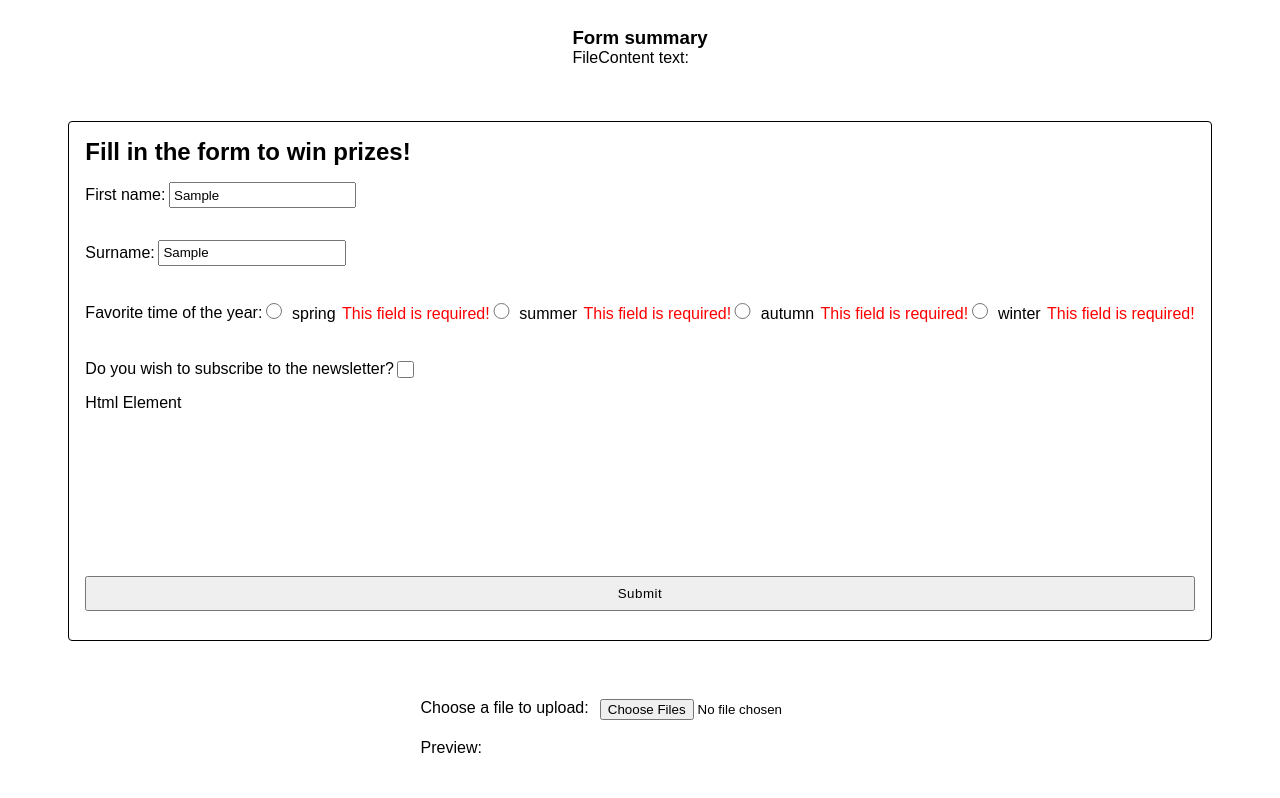
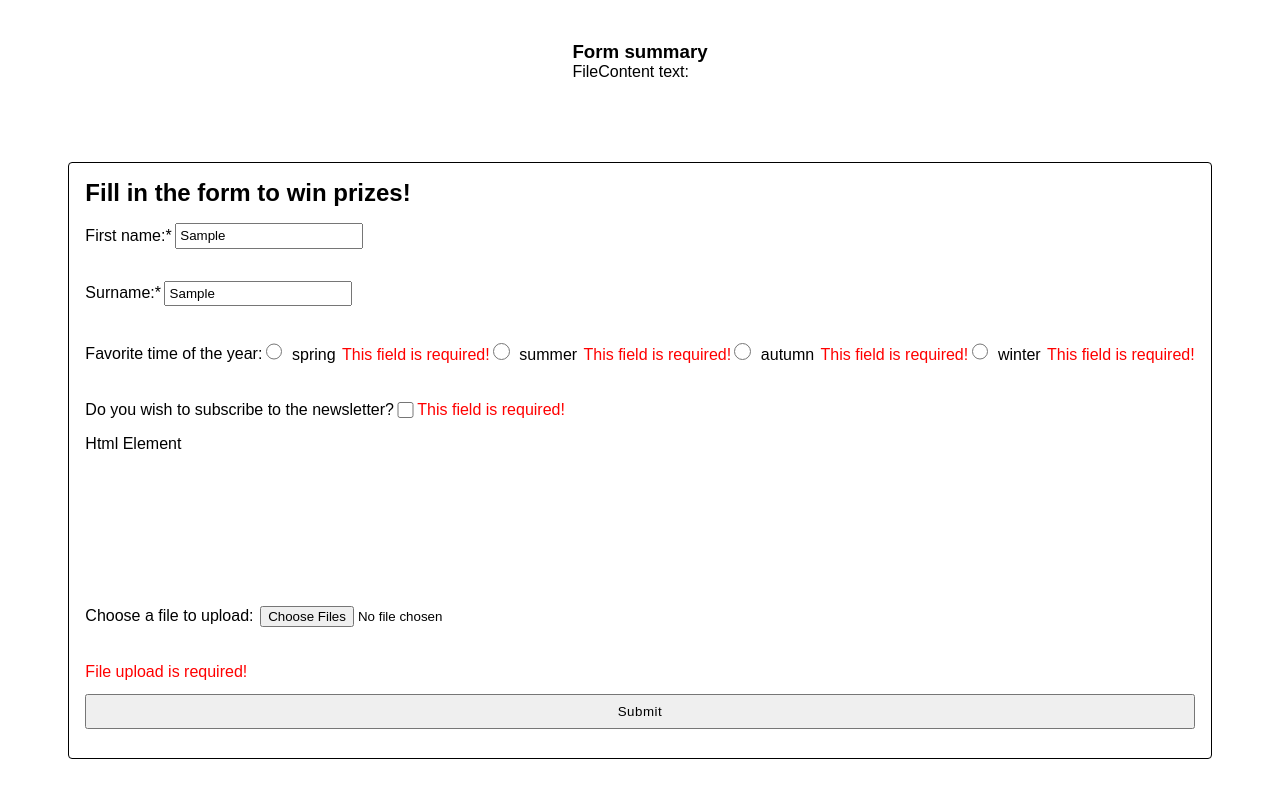
Before and after one commit to MRFolio/react-hook-form, a React (Create React App) app: page / in a window 1280 px wide. Both pictures are taken after typing "Sample", "Sample" into the empty fields and a click on the button "Submit". Built offline with nearby package versions, Linux system fonts and the light colour scheme.

Commit message:
feat(fileUpload): add fileupload to form + validation

```diff
--- a/src/App.js
+++ b/src/App.js
@@ -1,4 +1,3 @@
-import FileUpload from './components/FileUpload';
 import Form from './components/Form';
 import Result from './components/Result';
 
@@ -7,7 +6,6 @@ function App() {
     <main className="main">
       <Result />
       <Form />
-      <FileUpload />
     </main>
   );
 }
--- a/src/components/FileUpload.js
+++ b/src/components/FileUpload.js
@@ -14,8 +14,13 @@ const readFileContent = (file) => {
   });
 };
 
-const FileUpload = () => {
+const FileUpload = ({ label, register, required }) => {
   const [files, setFiles] = useState([]);
+  const [collapsedPreview, setCollapsedPreview] = useState(false);
+
+  const handleClick = () => {
+    setCollapsedPreview(!collapsedPreview);
+  };
 
   const handleChange = async (e) => {
     const inputFiles = [...e.target.files];
@@ -36,10 +41,10 @@ const FileUpload = () => {
   };
 
   return (
-    <div>
-      <label htmlFor="file">Choose a file to upload: </label>
+    <section className={styles.fileContainer}>
+      <label htmlFor="file">{label}</label>
       <input
-        // ref={register({ required: true })}
+        ref={register({ required })}
         type="file"
         name="uploadedFile"
         id="uploadedFile"
@@ -48,21 +53,29 @@ const FileUpload = () => {
         multiple
       />
       {files && (
-        <div className={styles.filePreview}>
-          <p>Preview:</p>
+        <div className={styles.filePreviewContainer}>
           {files.map((file, index) => {
-            const preview = file.lineText[0].slice(0, 25);
+            const preview = file.lineText[0].slice(0, 20) + '...';
+            const full = file.lineText;
             return (
-              <p key={file.name}>
-                <span>File {index} preview: </span>
-                {preview}...
-              </p>
+              <div key={file.name} className={styles.singleFilePreview}>
+                <h4 className={styles.previewHeading}>
+                  ({index + 1}) {file.name} preview:
+                </h4>
+                <p>{!collapsedPreview ? preview : full}</p>
+                <button
+                  className={styles.expandBtn}
+                  onClick={handleClick}
+                  type="button"
+                >
+                  {collapsedPreview ? 'Read less...' : 'Read more...'}
+                </button>
+              </div>
             );
           })}
         </div>
       )}
-      {/* {errors.file && <span>This field is required</span>} */}
-    </div>
+    </section>
   );
 };
 
--- a/src/components/FileUpload.module.scss
+++ b/src/components/FileUpload.module.scss
@@ -1,7 +1,36 @@
-.filePreview {
-  margin: 1em 0;
+.fileContainer {
+  width: 100%;
+  // margin: 1em;
+
+  .filePreviewContainer {
+    width: 100%;
+    margin: 1em 0;
+    display: grid;
+    grid-template-columns: repeat(2, 1fr);
+
+    @media screen and (max-width: 926px) {
+      display: block;
+    }
+
+    .singleFilePreview {
+      border: 1px solid black;
+      margin: 0.45em;
+      padding: 0.45em;
+
+      .previewHeading {
+        margin: 0.35em 0;
+      }
+    }
+
+    .expandBtn {
+      width: 100%;
+      margin-top: 1em;
+      padding: 0.35em;
+      cursor: pointer;
+    }
+  }
 }
 
-span {
-  color: black;
-}
+// span {
+//   color: black;
+// }
--- a/src/components/Form.js
+++ b/src/components/Form.js
@@ -1,4 +1,5 @@
 import { useForm } from 'react-hook-form';
+import FileUpload from './FileUpload';
 import styles from './Form.module.scss';
 
 const seasons = ['spring', 'summer', 'autumn', 'winter'];
@@ -22,6 +23,7 @@ const Form = () => {
   //   setFormInput({ ...formInput, [name]: value });
   // };
 
+  console.log(errors);
   const onSubmit = async (data, e) => {
     e.preventDefault();
 
@@ -47,7 +49,7 @@ const Form = () => {
     <form className={styles.form} onSubmit={handleSubmit(onSubmit)}>
       <h2>Fill in the form to win prizes!</h2>
       <div className={styles.formRow}>
-        <label htmlFor="name">First name:</label>
+        <label htmlFor="name">First name:* </label>
         <input
           ref={register({
             required: true,
@@ -59,14 +61,16 @@ const Form = () => {
           placeholder="Enter name..."
         />
         {errors.name && errors.name.type === 'required' && (
-          <span>This field is required</span>
+          <span className={styles.errorMessage}>This field is required</span>
         )}
         {errors.name && errors.name.type === 'minLength' && (
-          <span>Minimum of 2 characters is required</span>
+          <span className={styles.errorMessage}>
+            Minimum of 2 characters is required
+          </span>
         )}
       </div>
       <div className={styles.formRow}>
-        <label htmlFor="name">Surname:</label>
+        <label htmlFor="name">Surname:*</label>
         <input
           ref={register({
             required: true,
@@ -78,11 +82,13 @@ const Form = () => {
           data-testid="surname"
           placeholder="Enter surname..."
         />
-        {errors.name && errors.name.type === 'required' && (
-          <span>This field is required</span>
+        {errors.surname && errors.surname.type === 'required' && (
+          <span className={styles.errorMessage}>This field is required</span>
         )}
-        {errors.name && errors.name.type === 'minLength' && (
-          <span>Minimum of 2 characters is required</span>
+        {errors.surname && errors.surname.type === 'minLength' && (
+          <span className={styles.errorMessage}>
+            Minimum of 2 characters is required
+          </span>
         )}
       </div>
       <div className={styles.formRow}>
@@ -98,7 +104,11 @@ const Form = () => {
               // onChange={handleChange}
             />
             <label htmlFor={season}>{season}</label>
-            {errors.favoriteSeason && <span>This field is required</span>}
+            {errors.favoriteSeason && (
+              <span className={styles.errorMessage}>
+                This field is required
+              </span>
+            )}
           </span>
         ))}
       </div>
@@ -107,20 +117,27 @@ const Form = () => {
           Do you wish to subscribe to the newsletter?
         </label>
         <input
-          ref={register}
-          // onChange={handleChange}
+          ref={register({ required: true })}
           type="checkbox"
           name="subscribe"
           id="subscribe"
-          role="checkbox"
-          // value={subscribe}
         />
-        {errors.subscribe && <span>This field is required</span>}
+        {errors.subscribe && (
+          <span className={styles.errorMessage}>This field is required</span>
+        )}
       </div>
       <span data-testid="html-element">
         <span>Html Element</span>
       </span>
       <svg data-testid="svg-element"></svg>
+      <FileUpload
+        label="Choose a file to upload:"
+        register={register}
+        required
+      />
+      {errors.uploadedFile && (
+        <span className={styles.errorMessage}>File upload is required</span>
+      )}
       <div>
         <button type="submit" className={styles.submitButton}>
           submit
--- a/src/components/Form.module.scss
+++ b/src/components/Form.module.scss
@@ -19,14 +19,14 @@ input {
   display: flex;
   align-items: center;
   justify-content: flex-start;
+}
 
-  span:not(.seasons) {
-    color: red;
-    display: inline-block;
+.errorMessage {
+  color: red;
+  display: inline-block;
 
-    &:after {
-      content: '!';
-    }
+  &:after {
+    content: '!';
   }
 }
 
```
